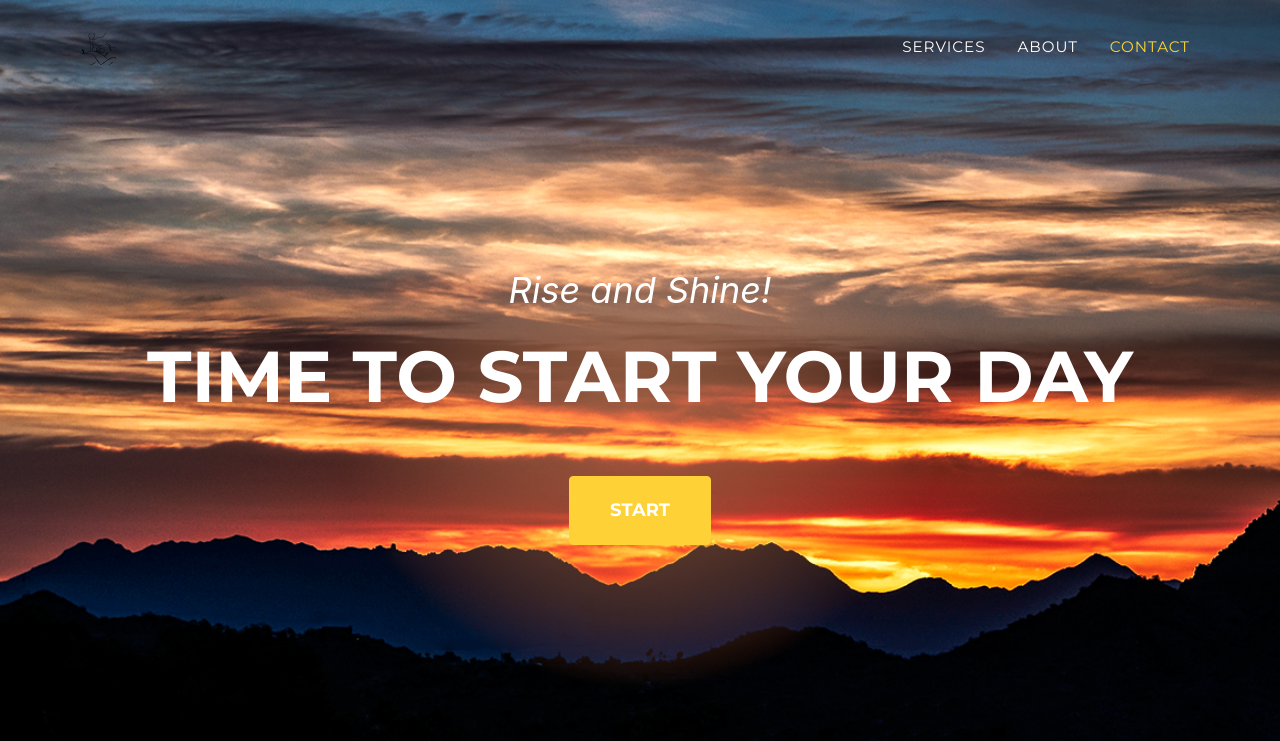
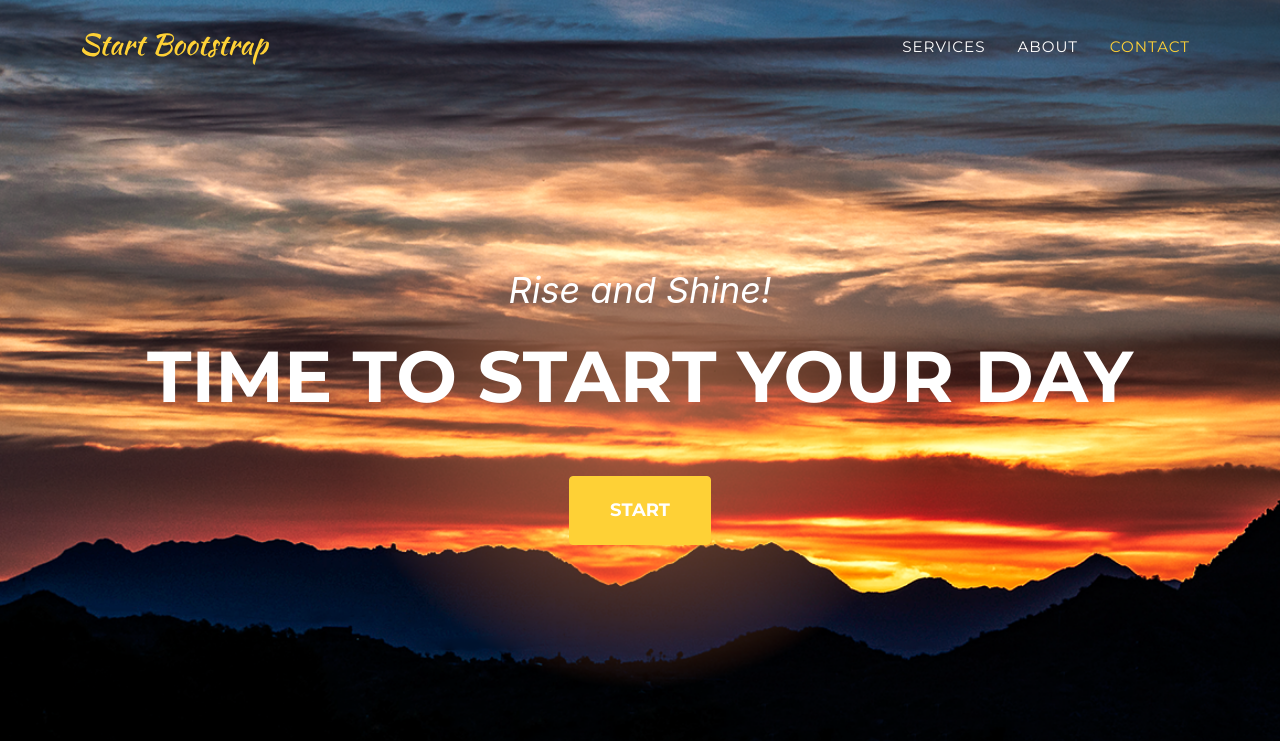
Before and after one commit to LuisMR001/amplifyapp2, a plain HTML site: page index.html in a window 1280 px wide. Shown: the top 741 px of the page. Drawn offline with nearby package versions, Linux system fonts and the light colour scheme; a web font is replaced by a local one.

Commit message:
Update index.html
change it back

```diff
--- a/index.html
+++ b/index.html
@@ -20,7 +20,7 @@
         <!-- Navigation-->
         <nav class="navbar navbar-expand-lg navbar-dark fixed-top" id="mainNav">
             <div class="container">
-                <a class="navbar-brand js-scroll-trigger" href="#page-top"><img src="assets/img/homerBedAngry-1.svg" alt="" /></a>
+                <a class="navbar-brand js-scroll-trigger" href="#page-top"><img src="assets/img/navbar-logo.svg" alt="" /></a>
                 <button class="navbar-toggler navbar-toggler-right" type="button" data-toggle="collapse" data-target="#navbarResponsive" aria-controls="navbarResponsive" aria-expanded="false" aria-label="Toggle navigation">
                     Menu
                     <i class="fas fa-bars ml-1"></i>
```
